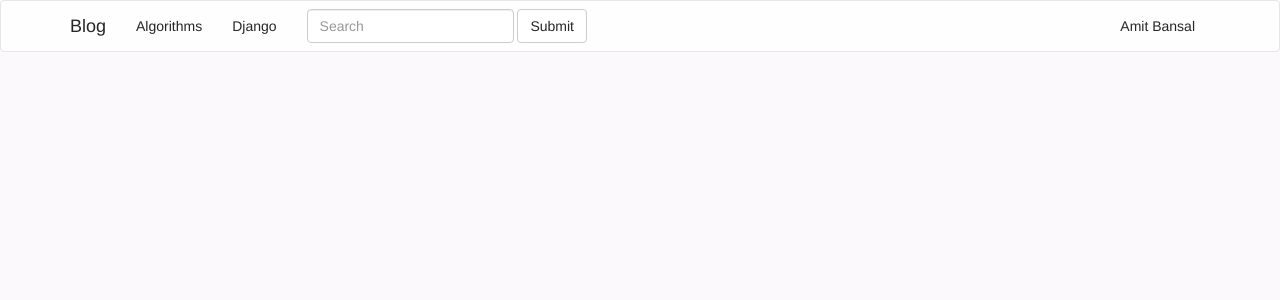
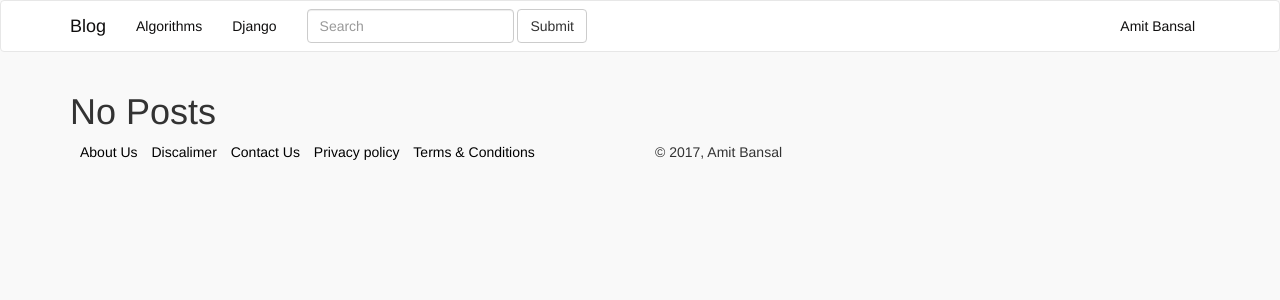
Before and after one commit to amitbansal7/TechBlog, a Django app: page / in a window 1280 px wide. Shown: the top 300 px of the page. Run offline with Django 3.2, Linux system fonts and the light colour scheme; data that the repository does not hold is empty; some libraries are stand-ins or nearby versions.

Commit message:
Add static files

```diff
--- a/src/TechBlog/settings.py
+++ b/src/TechBlog/settings.py
@@ -14,6 +14,9 @@ import os
 
 # Build paths inside the project like this: os.path.join(BASE_DIR, ...)
 BASE_DIR = os.path.dirname(os.path.dirname(os.path.abspath(__file__)))
+STATICFILES_DIRS = [
+    os.path.join(BASE_DIR, "static"),
+]
 
 
 # Quick-start development settings - unsuitable for production
--- a/src/myapp/templates/base.html
+++ b/src/myapp/templates/base.html
@@ -1,4 +1,6 @@
 <!DOCTYPE html>
+{% load staticfiles %}
+
 <html>
 
 <head>
@@ -6,12 +8,13 @@
 	<meta name="viewport" content="width=device-width, initial-scale=1">
 	<script src="https://ajax.googleapis.com/ajax/libs/jquery/2.1.3/jquery.min.js"></script>
 	<script src="https://maxcdn.bootstrapcdn.com/bootstrap/3.3.5/js/bootstrap.min.js"></script>
+	<link rel="stylesheet" type="text/css" href="{% static 'css/style.css' %}"/>
 	<link rel="stylesheet" href="https://maxcdn.bootstrapcdn.com/bootstrap/3.3.7/css/bootstrap.min.css">
+	<link rel="stylesheet" type="text/css" href="{% static 'css/style.css' %}"/>
 
-</head>
-<body style="background-color:#fbf9fb;">
-	<nav style="background-color:#fffeff;"class="navbar navbar-default">
 
+<body id='idbody'>
+	<nav class="navbar navbar-default" id="idnav">
 		<div class="container" id="navfluid">
 			<div class="navbar-header">
        			 <button type="button" class="navbar-toggle collapsed" data-toggle="collapse" data-target="#bs-example-navbar-collapse-1" aria-expanded="false">
@@ -20,33 +23,37 @@
 		              <span class="icon-bar"></span>
 		              <span class="icon-bar"></span>
 	            </button>
-		          <a style="color:#262626;" href="{% url 'post_list' %}" class="navbar-brand bigbrand">Blog</a>
+		          <a class="navbar-brand bigbrand header-itm" href="{% url 'post_list' %}" >Blog</a>
       		</div>
 
 			<div class="collapse navbar-collapse" id="bs-example-navbar-collapse-1">
 				<ul class="nav navbar-nav">
-					<li><a style="color:#262626;" href="{% url 'post_tag' post_tag='algorithms' %}">Algorithms</a></li>
-					<li><a style="color:#262626;" href="{% url 'post_tag' post_tag='django' %}">Django</a></li>
+					<li>
+						<a  href="{% url 'post_tag' post_tag='algorithms' %}">Algorithms</a>
+					</li>
+					<li>
+						<a  href="{% url 'post_tag' post_tag='django' %}">Django</a>
+					</li>
 				</ul>
 				<form class="navbar-form navbar-left" action="{% url 'post_list'%}" method="post">
 					{% csrf_token %}
 			        <div class="form-group">
-			          <input type="text" style="color:#262626;" class="form-control" placeholder="Search" name="qry">
+			          <input type="text" class="form-control header_item" placeholder="Search" name="qry">
 			        </div>
-			        <button type="submit" style="color:#262626;" class="btn btn-default">Submit</button>
+			        <button type="submit" class="btn btn-default header_item">Submit</button>
 	      		</form>
 				<ul class="nav navbar-nav navbar-right">
-					<li><a style="color:#262626;" href="http://amitbansal7.com">Amit Bansal</a></li>
+					<li><a  href="http://amitbansal7.com">Amit Bansal</a></li>
 					{% if user.is_authenticated %}
 					<li>
-						<a href="{% url 'post_create' %}" style="color:#262626;">
+						<a href="{% url 'post_create' %}" >
 							<span class="glyphicon glyphicon-plus"></span>
 							NewPost
 
 						</a>
 					</li>
 					<li>
-						<a href="{% url 'post_draft' %}" style="color:#262626;">
+						<a href="{% url 'post_draft' %}">
 							Drafts
 						</a>
 					</li>
@@ -64,6 +71,32 @@
 		{% endblock content %}
 
 	</div>
+	<footer>
+	<div>
+		<div class="container">
+			<div class="row">
+				<div class="col-xs-12 col-sm-6 col-md-6 col-lg-6">
+					<div class="design">
+					<a class="footercontent" href="#">About Us</a>
+					<a class="footercontent" href="#">Discalimer</a>
+					<a class="footercontent" href="mailto:007amitbansal@gmail.com">Contact Us</a>
+					<a class="footercontent" href="#">Privacy policy</a>
+					<a class="footercontent" href="#">Terms & Conditions</a>
+					</div>
+				</div>
+				<div class="col-xs-12 col-sm-6 col-md-6 col-lg-6">
+					<div class="copyright">
+						© 2017, Amit Bansal
+					</div>
+				</div>
+			</div>
+		</div>
+	</div>
+	<br>
+	<br>
+</footer>
 
 </body>
+
+
 </html>
--- a/src/myapp/templates/post_list.html
+++ b/src/myapp/templates/post_list.html
@@ -8,6 +8,7 @@
 		<h1>Search: {{ squery  }} </h1>
 		<br>
 	{% endif %}
+	{% if posts %}
 		{% for post in posts %}
 			<div  class="row">
 				<div class="col-sm-8">
@@ -24,6 +25,10 @@
 				</div>
 			</div>
 		{% endfor %}
+	{% else %}
+		<h1>No Posts</h1>
+	{% endif %}
+
 {% endblock content %}
 
 
--- /dev/null
+++ b/src/static/css/style.css
@@ -0,0 +1,16 @@
+#idbody{
+	background-color:#f9f9f9;
+}
+
+#idnav{
+	background-color:#ffffff;
+}
+
+#idnav a{
+	color:#0f0e0e;
+}
+
+.footercontent{
+	color: black;
+	margin-left: 10px;
+}
```
Lines whose indentation alone changed are shown as unchanged.
